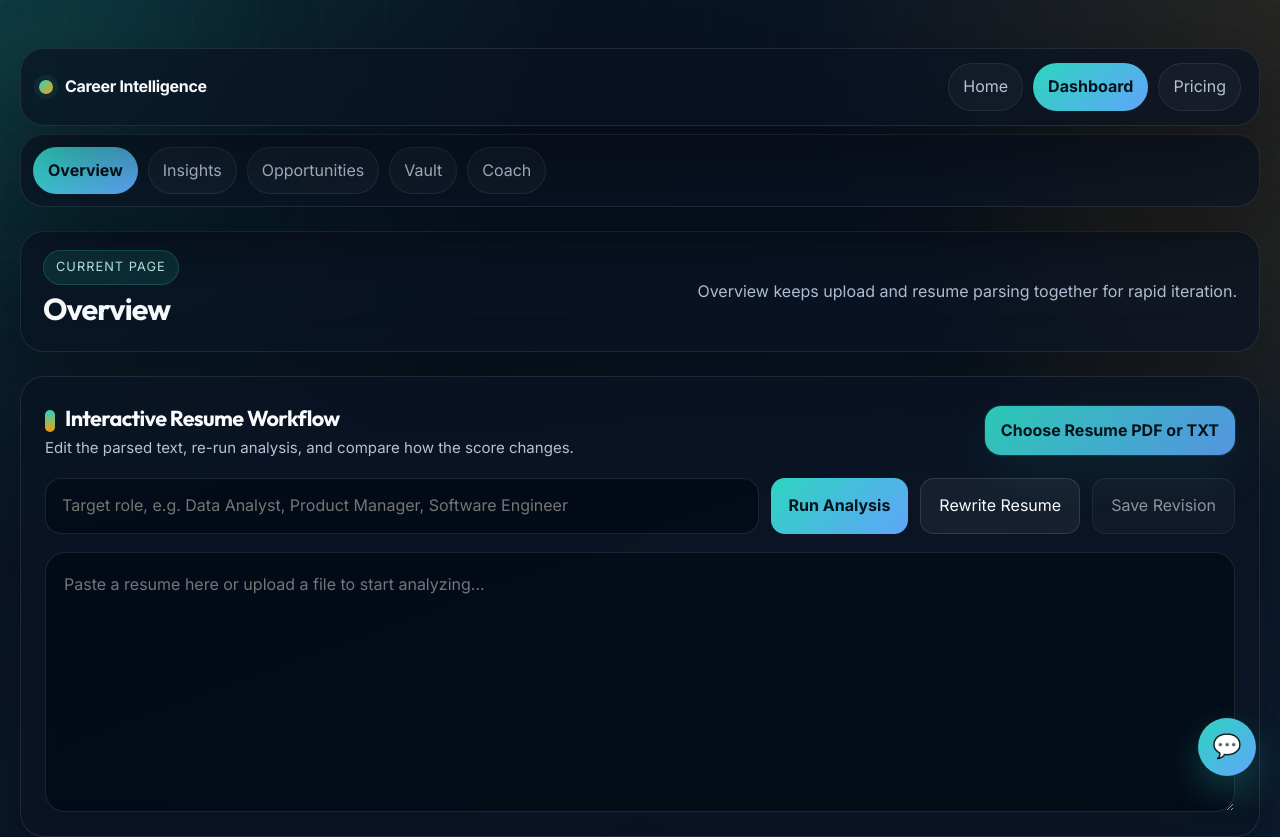
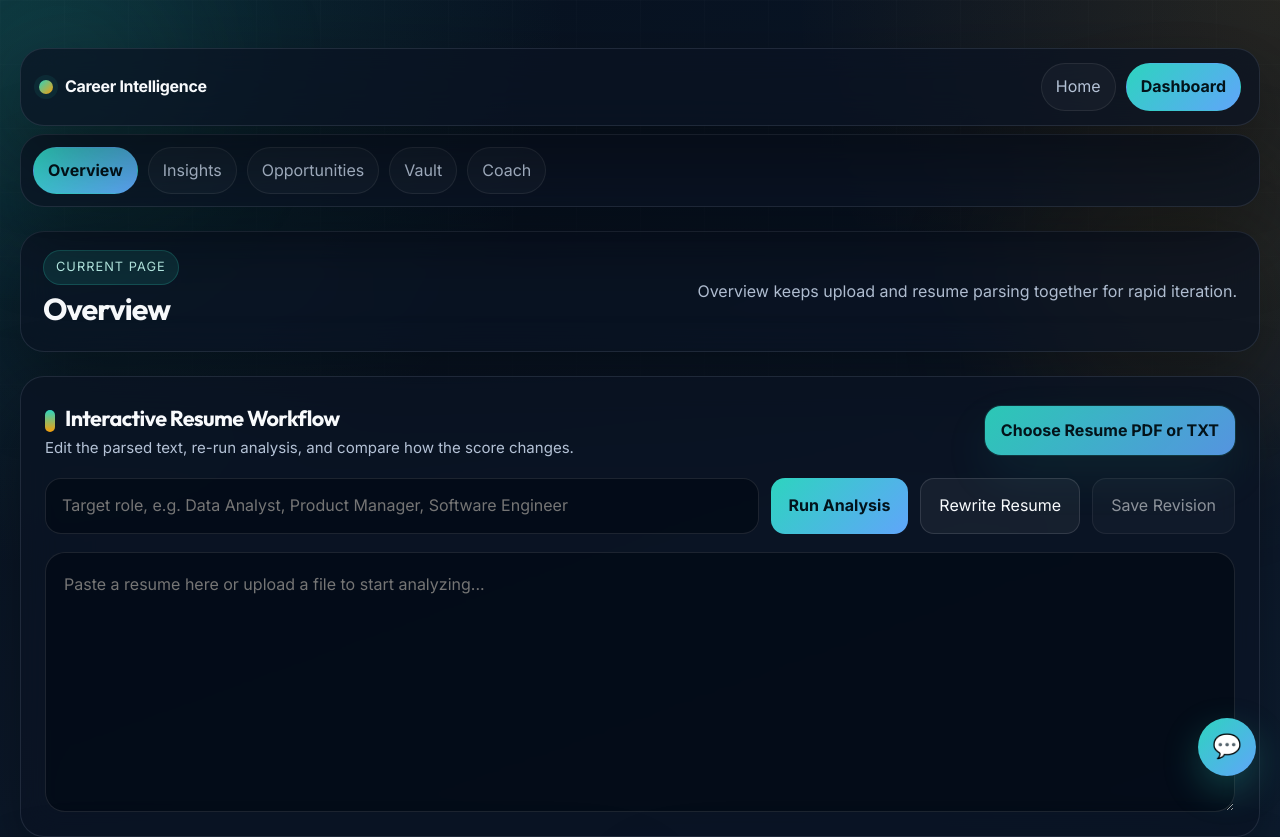
Before and after one commit to VISHWAJITH-GS/vs, a React (Vite) app in the folder frontend/: page /dashboard in a window 1280 px wide. Shown: the top 837 px of the page. Built offline with nearby package versions, Linux system fonts and the light colour scheme.

Commit message:
pricing removed

```diff
--- a/frontend/src/App.jsx
+++ b/frontend/src/App.jsx
@@ -2,7 +2,6 @@ import { BrowserRouter, Navigate, Route, Routes } from 'react-router-dom'
 import './index.css'
 import DashboardLayout from './layouts/DashboardLayout'
 import Landing from './pages/Landing'
-import Pricing from './pages/Pricing'
 import Overview from './pages/Overview'
 import Insights from './pages/Insights'
 import Opportunities from './pages/Opportunities'
@@ -16,7 +15,6 @@ function App() {
       <CareerProvider>
         <Routes>
           <Route path="/" element={<Landing />} />
-          <Route path="/pricing" element={<Pricing />} />
 
           <Route path="/dashboard" element={<DashboardLayout />}>
             <Route index element={<Overview />} />
--- a/frontend/src/components/Navbar.jsx
+++ b/frontend/src/components/Navbar.jsx
@@ -4,7 +4,6 @@ import { NavLink } from 'react-router-dom'
 const links = [
   { to: '/', label: 'Home', end: true },
   { to: '/dashboard', label: 'Dashboard', end: false },
-  { to: '/pricing', label: 'Pricing', end: true },
 ]
 
 const Navbar = () => {
--- a/frontend/src/components/landing/LandingNavbar.jsx
+++ b/frontend/src/components/landing/LandingNavbar.jsx
@@ -14,7 +14,6 @@ const LandingNavbar = ({ onUploadClick, isAnalyzing }) => {
         <a href="#features" className="landing-link">Features</a>
         <a href="#how-it-works" className="landing-link">How It Works</a>
         <Link to="/dashboard" className="landing-link">Dashboard</Link>
-        <Link to="/pricing" className="landing-link">Pricing</Link>
       </div>
 
       <button className="btn primary" type="button" onClick={onUploadClick} disabled={isAnalyzing}>
```
Also changed, not shown: package.json (added, +11 -0 lines), 1 other file (tests, documents, lock files or other folders).
